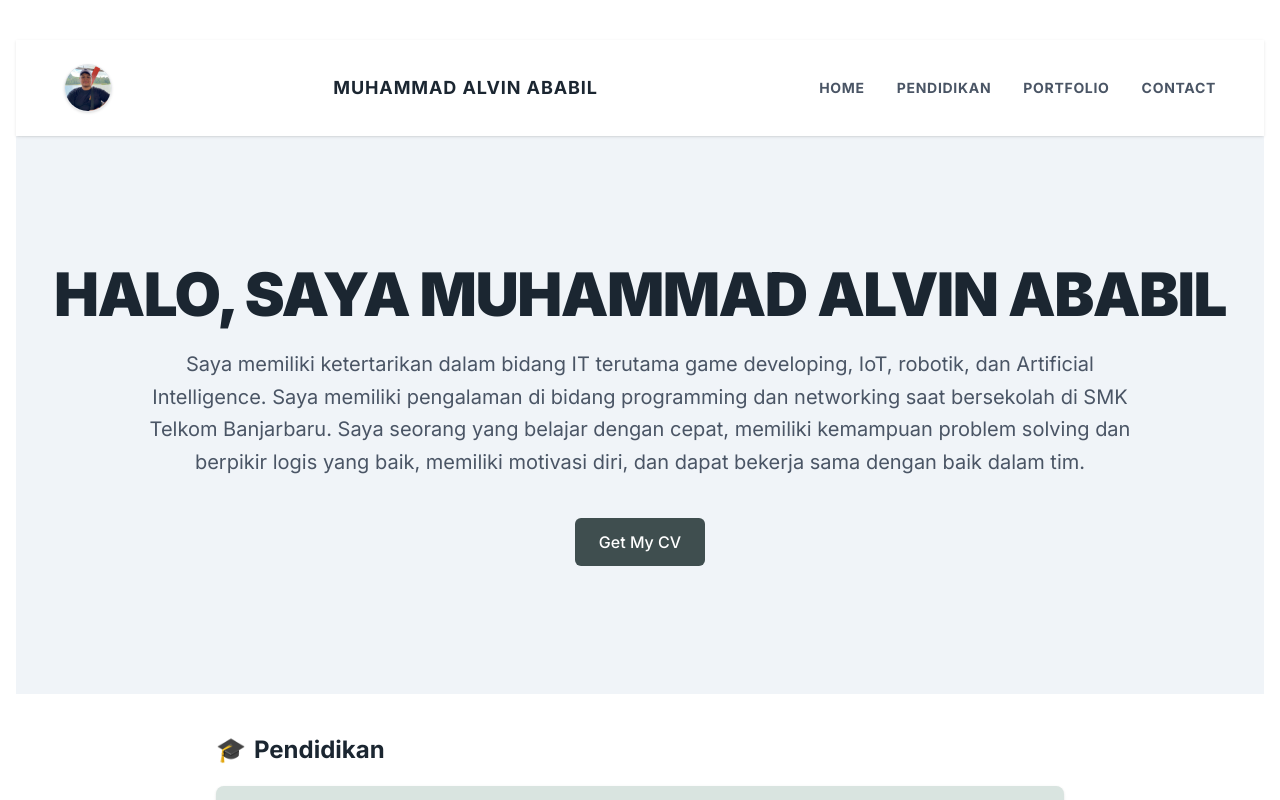
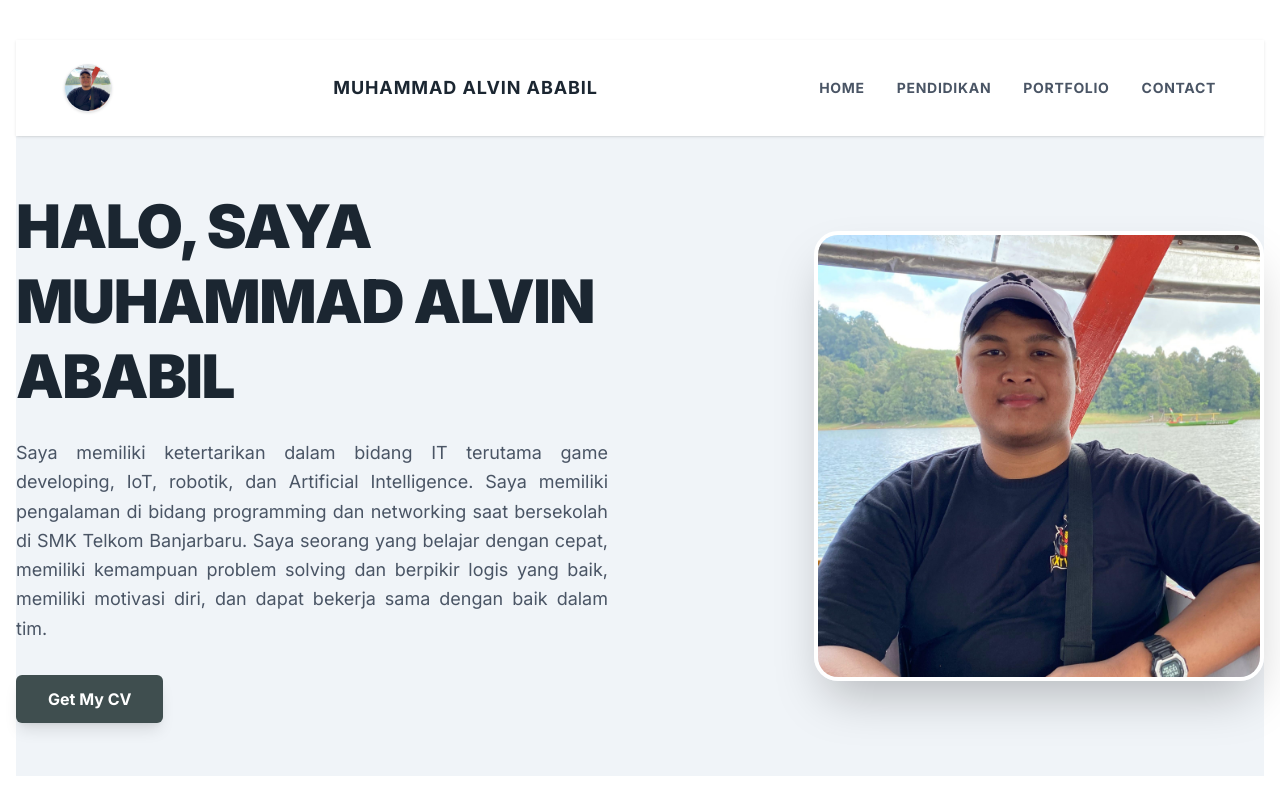
Before and after one commit to NeoRyumasil/WebPortofolio, a Next.js app: page / in a window 1280 px wide. Shown: the top 800 px of the page. Built offline with nearby package versions, Linux system fonts and the light colour scheme.

Commit message:
EDIT : Hero Image and Desc Position

```diff
--- a/src/components/HeroSection.tsx
+++ b/src/components/HeroSection.tsx
@@ -1,28 +1,52 @@
 'use client';
 
+import Image from "next/image";
 import { profileData } from "@/data/content";
 
 export default function HeroSection() {
     return (
-        <div className="flex flex-col items-center justify-center text-center py-20 md:py-32 bg-[#F0F4F8] px-4">
 
-            {/* Header Section */}
-            <h1 className="text-4xl md:text-6xl text-[#1B2631] font-black mb-6 uppercase tracking-tight">
-                Halo, Saya {profileData.name}
+        <section className="bg-[#F0F4F8] w-full min-h-[80vh] flex items-center justify-between gap-10 md:gap-16">
+
+            {/* Main Container */}
+            <div className="max-w-7xl mx-auto w-full flex flex-col-reverse md:flex-row items-center justify-between gap-10 md:gap-16">
+
+                {/* Text Container */}
+                <div className="flex-1 flex flex-col items-center md:items-start text-center md:text-left z-10">
+                    <h1 className="text-4xl md:text-5xl lg:text-6xl text-[#1B2631] font-black mb-6 uppercase tracking-tight leading-tight">
+                        Halo, Saya <br/>
+                        <span>
+                            {profileData.name}
+                        </span>
                     </h1>
 
-            {/* Subtitle Section */}
-            <p className="text-lg md:text-xl text-gray-600 max-w-5xl leading-relaxed mb-10">
+                    <p className="text-base text-justify md:text-lg text-gray-600 leading-relaxed mb-8 max-w-3xl md:max-w-xl lg:max-w-2xl">
                         {profileData.desc}
                     </p>
 
-            {/* Download CV Button */}
                     <button
                         onClick={() => window.open(profileData.cvLink, "_blank")}
-                className="bg-[#3F4E4F] text-white px-6 py-3 rounded-md font-medium hover:bg-[#1B2631] transition-colors duration-300"
+                        className="bg-[#3F4E4F] text-white px-8 py-3 rounded-md font-bold hover:bg-[#1B2631] transition-all duration-300 shadow-lg transform hover:-translate-y-1 md:pb-3 lg:pb-3"
                     >
                         Get My CV
                     </button>
                 </div>
+
+                {/* Image Container */}
+                <div className="flex-1 flex justify-center md:justify-end relative w-full">
+
+                    {/* Profile Image */}
+                    <div className="relative w-[280px] h-[280px] md:w-[400px] md:h-[400px] lg:w-[450px] lg:h-[450px]">
+                        <Image
+                            src={profileData.imageSrc}
+                            alt="Profile Image"
+                            fill
+                            priority
+                            className="object-cover rounded-3xl shadow-2xl border-4 border-white relative z-10"
+                        />
+                    </div>
+                </div>
+            </div>
+        </section>
     )
 }
```
Lines whose indentation alone changed are shown as unchanged.
